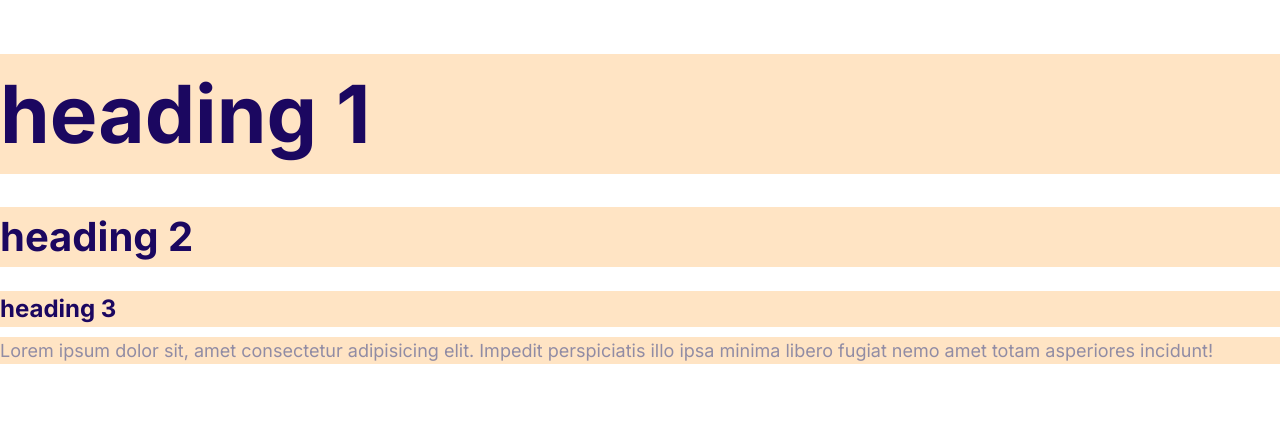
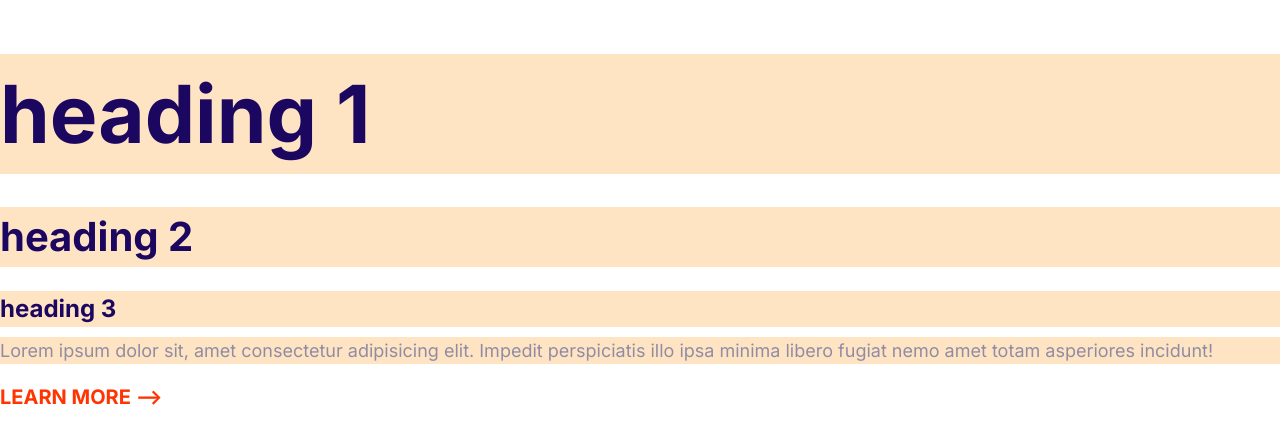
Before and after one commit to Arvindcool2022/first-full-page-website-moshify, a plain HTML site: page index.html in a window 1280 px wide. Drawn offline with Linux system fonts and the light colour scheme.

Commit message:
added link attribute and styles

```diff
--- a/css/styles.css
+++ b/css/styles.css
@@ -1,3 +1,5 @@
+/*root variables*/
+
 :root{
   --color-primary: #2584ff;
   --color-secondary: #00d9ff;
@@ -5,6 +7,9 @@
   --color-heading:#1b0760;
   --color-body:#918ca4;
 }
+
+/*typography*/
+
 html{
   font-size: 62.5%;
 }
@@ -48,5 +53,35 @@ p{
   h3{
     font-size: 2.4rem;
   }
+}
 
+
+/* Links */
+
+a{
+  text-decoration: none;
 }
+
+a.link-arrow{
+  color:var(--color-accent);
+  text-transform: uppercase;
+  font-size: 2rem;
+  font-weight: bold;
+}
+
+.link-arrow::after{
+  content: '-->';
+  margin-left: 5px;
+  transition: margin 0.15s;
+}
+
+.link-arrow:hover::after{
+margin-left: 10px;
+}
+
+@media screen and (min-width:1024px)
+{
+  .link-arrow{
+    font-size:1.5rem;
+  }
+}
--- a/index.html
+++ b/index.html
@@ -16,5 +16,6 @@
   <h2>heading 2</h2>
   <h3>heading 3</h3>
   <p>Lorem ipsum dolor sit, amet consectetur adipisicing elit. Impedit perspiciatis illo ipsa minima libero fugiat nemo amet totam asperiores incidunt!</p>
+  <a href="#" class="link-arrow">Learn more</a>
 </body>
 </html>
```
Also changed, not shown: components/links.html (added, +1 -0 lines).
